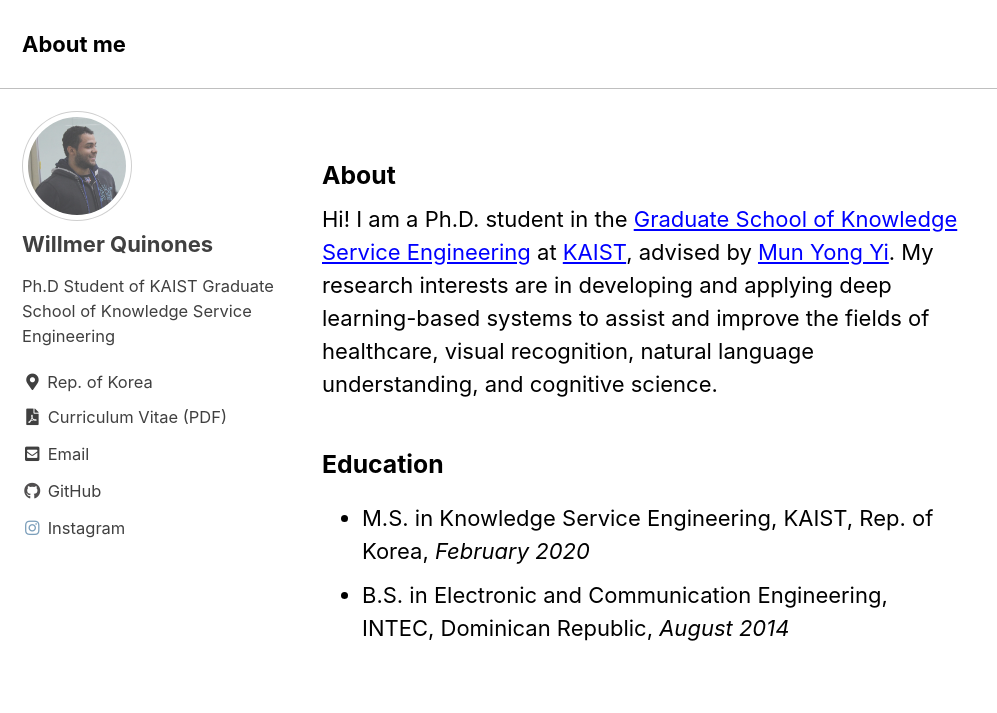
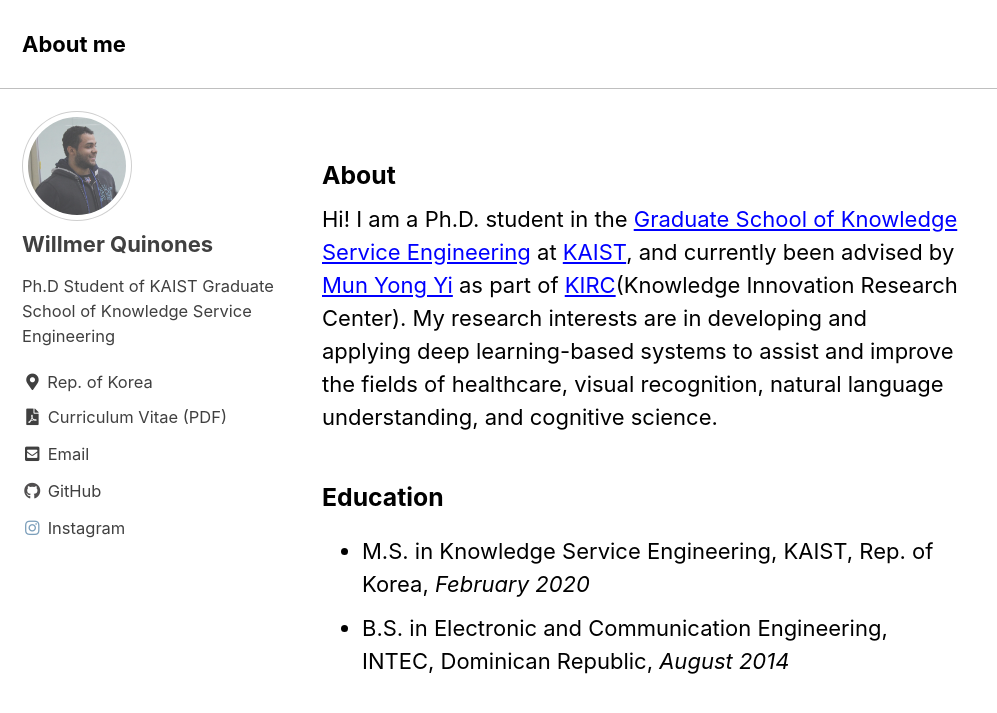
Before and after one commit to WRafell/wrafell.github.io, a Jekyll site: the page built from _pages/about.md, in a window 1280 px wide. Shown: the top 713 px of the page, without its empty margins (0-997 px from the left). Built offline with Jekyll 4.4.1, drawn with Linux system fonts in a browser that asks for light colours; cached includes are drawn as plain includes.

Commit message:
fix about

```diff
--- a/_pages/about.md
+++ b/_pages/about.md
@@ -12,7 +12,7 @@ redirect_from:
 
 ### About
 
-Hi! I am a Ph.D. student in the [Graduate School of Knowledge Service Engineering](https://kse.kaist.ac.kr/) at [KAIST](https://www.kaist.ac.kr/en/), advised by [Mun Yong Yi](http://kirc.kaist.ac.kr/people_director.html). My research interests are in developing and applying deep learning-based systems to assist and improve the fields of healthcare, visual recognition, natural language understanding, and cognitive science.
+Hi! I am a Ph.D. student in the [Graduate School of Knowledge Service Engineering](https://kse.kaist.ac.kr/) at [KAIST](https://www.kaist.ac.kr/en/), and currently been advised by [Mun Yong Yi](http://kirc.kaist.ac.kr/people_director.html) as part of [KIRC](http://kirc.kaist.ac.kr/)(Knowledge Innovation Research Center). My research interests are in developing and applying deep learning-based systems to assist and improve the fields of healthcare, visual recognition, natural language understanding, and cognitive science.
 
 ### Education
 
```
